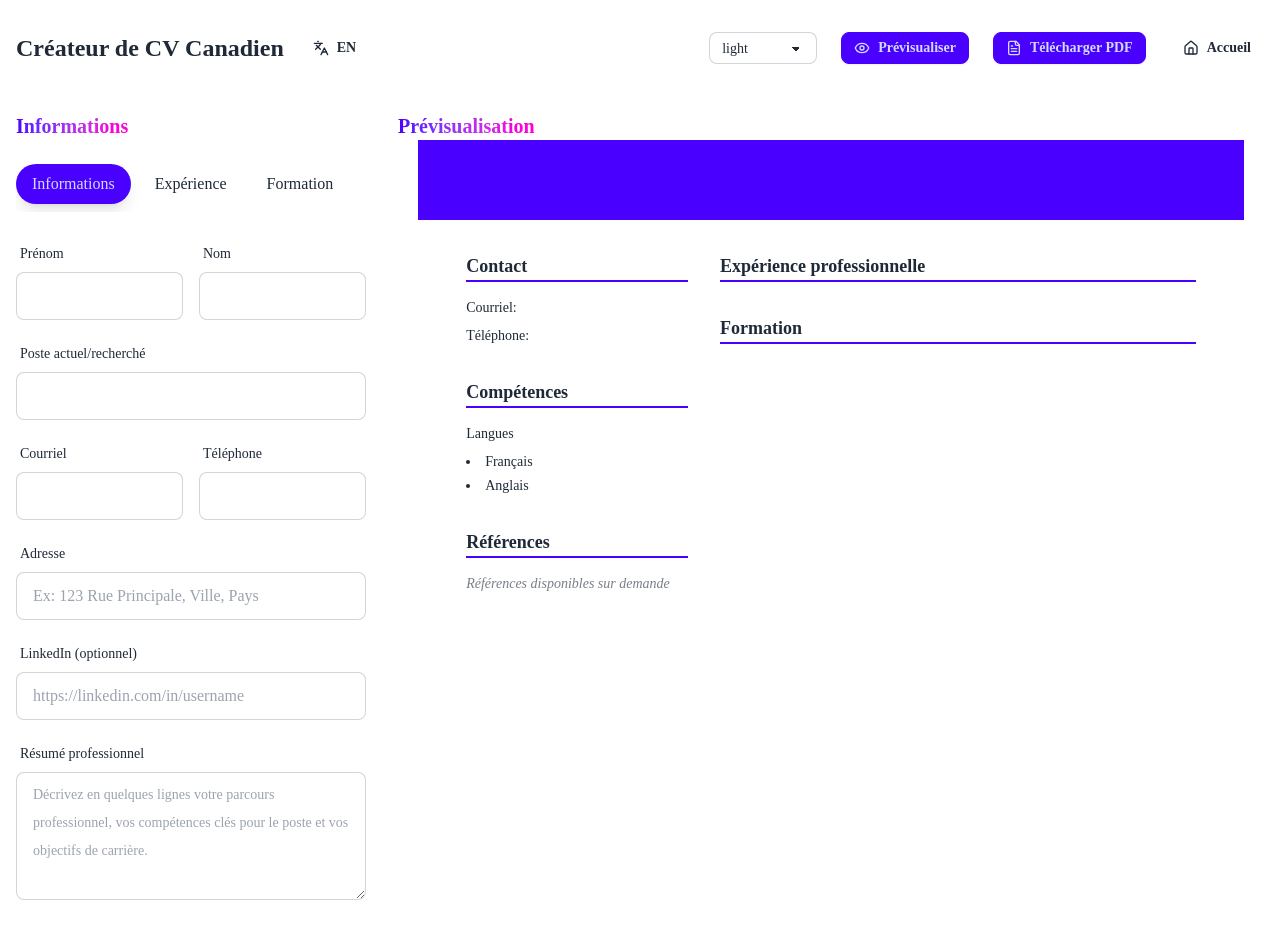
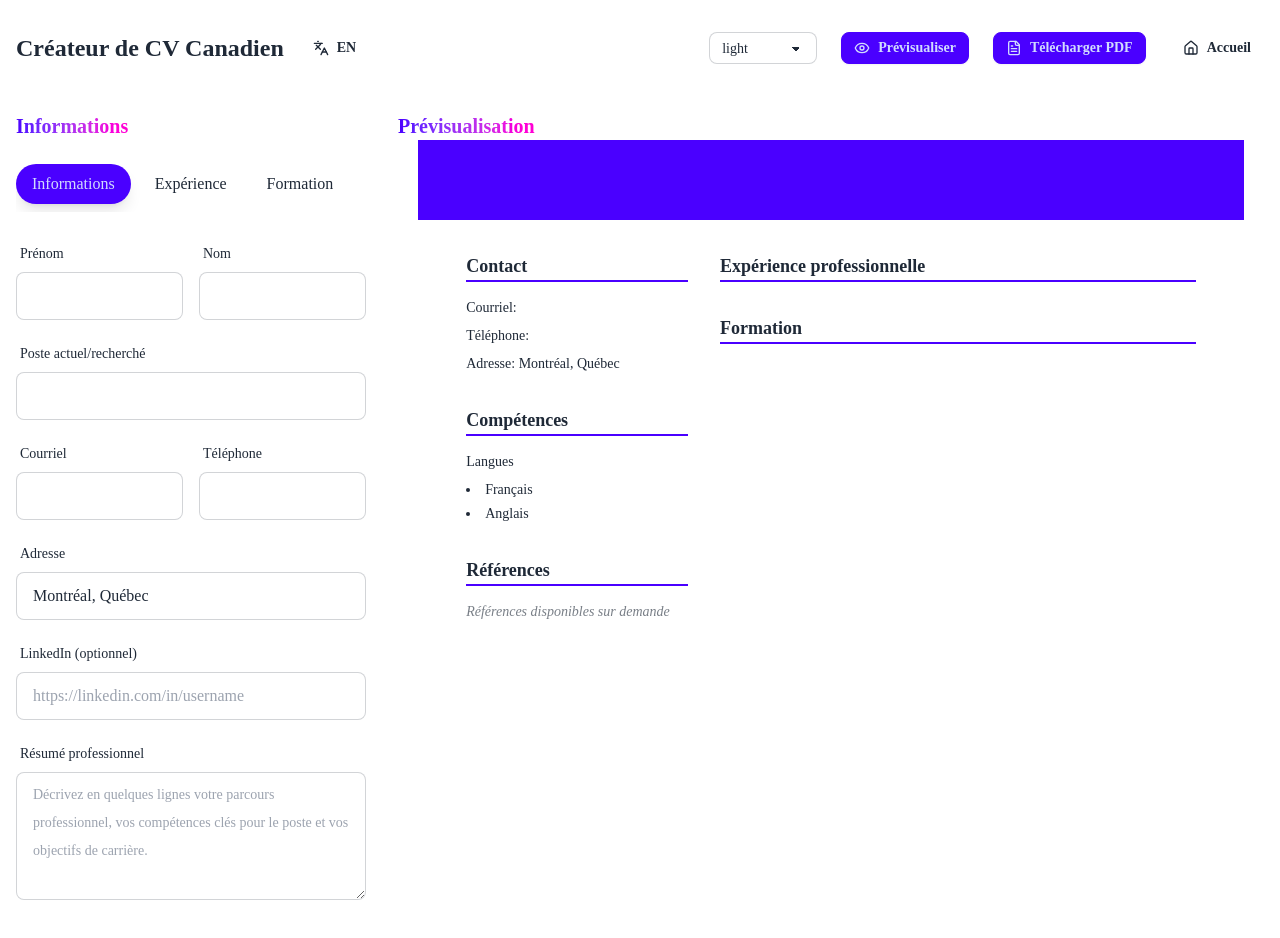
Before and after one commit to Malmeu/cvbuilder-main, a Next.js app: page /canadian-builder in a window 1280 px wide. Shown: the top 938 px of the page. Built offline with nearby package versions, Linux system fonts and the light colour scheme.

Commit message:
fix probleme de deploiment

```diff
--- a/app/canadian-builder/page.tsx
+++ b/app/canadian-builder/page.tsx
@@ -20,8 +20,7 @@ const defaultCV: CanadianCV = {
     currentPosition: '',
     email: '',
     phone: '',
-    city: 'Montréal',
-    province: 'Québec',
+    address: 'Montréal, Québec',
     linkedIn: '',
     summary: ''
   },
```
